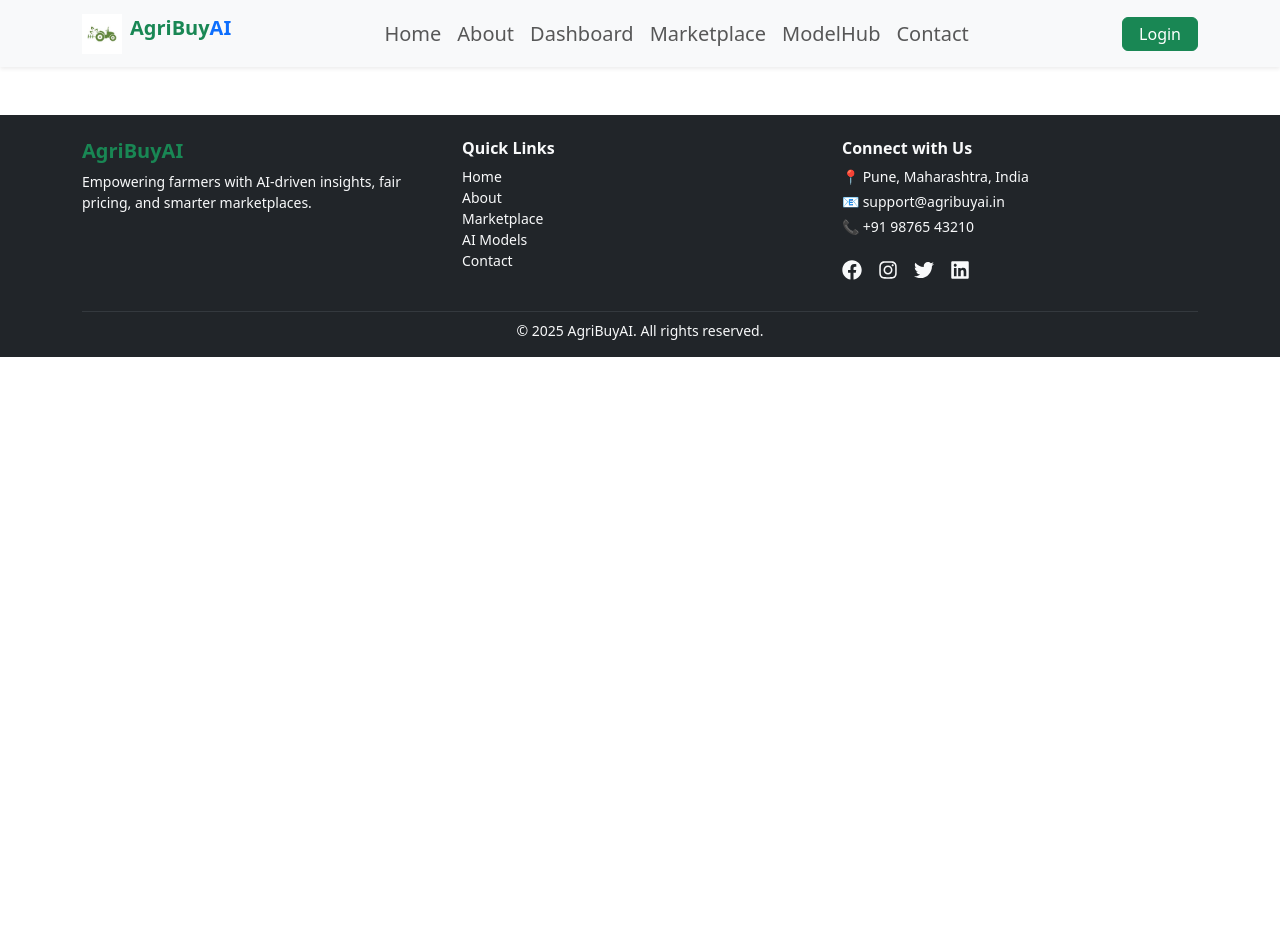
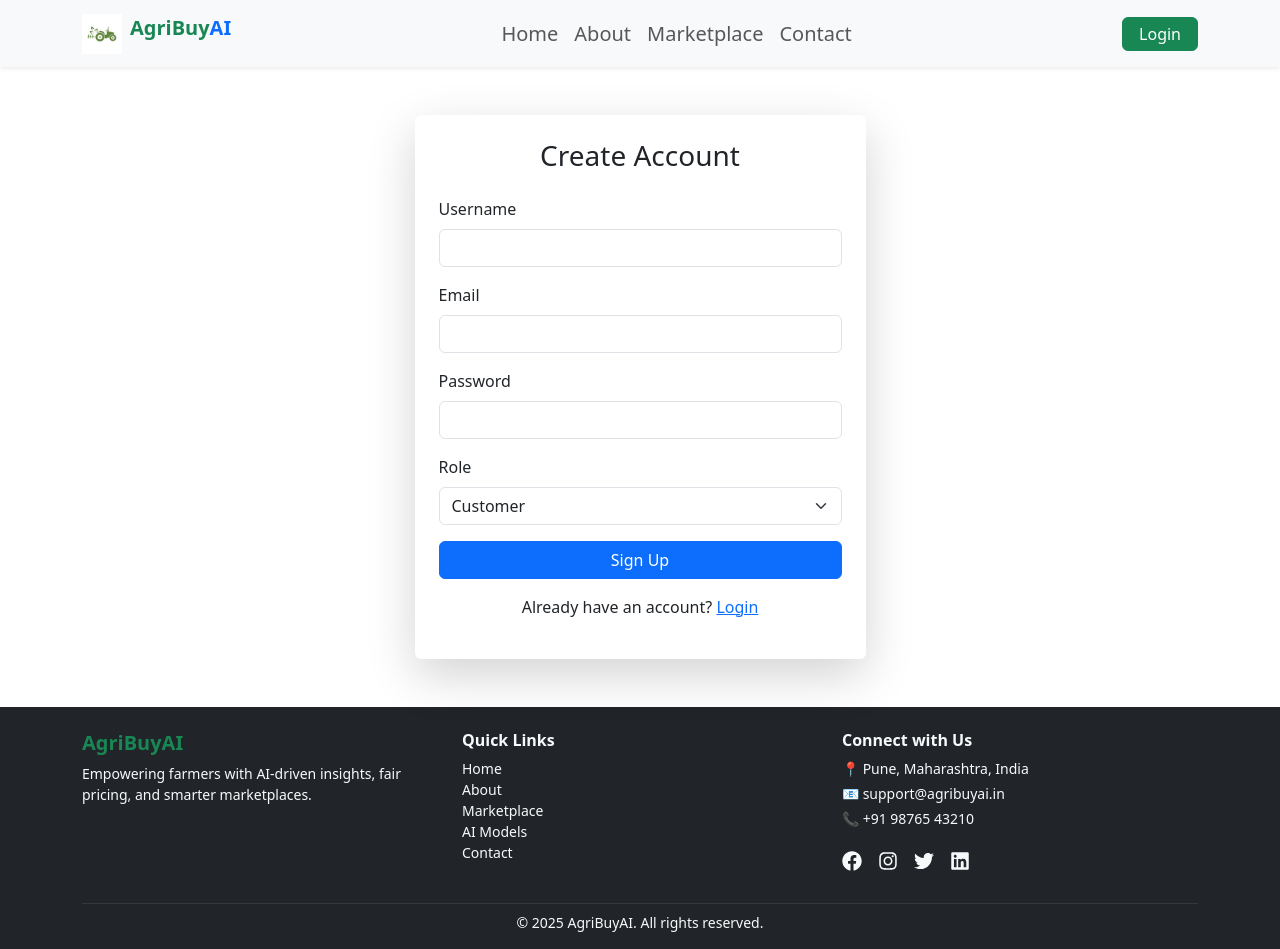
Before and after one commit to shreyas-05hub/Argiculture, a React (Vite) app in the folder frontend/: page /signup in a window 1280 px wide. Before the commit the page ends 800 px from the top, so only its background shows below. Built offline with nearby package versions, Linux system fonts and the light colour scheme.

Commit message:
login&Signup

```diff
--- a/frontend/src/App.jsx
+++ b/frontend/src/App.jsx
@@ -10,6 +10,8 @@ import Authentication from './pages/Authentication'
 import Contact from './pages/ContactUs'
 import Footer from './components/Footer'
 import "bootstrap/dist/css/bootstrap.min.css";
+import Login from './components/auth/Login'
+import Signup from './components/auth/Signup'
 
 const App = () => {
   return (
@@ -23,6 +25,8 @@ const App = () => {
         <Route path='/marketplace' element={<Marketplace/>}/>
         <Route path='/contact' element={<Contact/>}/>
         <Route path='/authentication' element={<Authentication/>}/>
+        <Route path='/login' element={<Login/>}/>
+        <Route path='/signup' element={<Signup/>}/>
       </Routes>
       <Footer/>
     </div>
--- a/frontend/src/components/Navbar.jsx
+++ b/frontend/src/components/Navbar.jsx
@@ -1,10 +1,23 @@
 import React from "react";
-import { Link, NavLink } from "react-router-dom";
+import { Link, NavLink, useNavigate } from "react-router-dom";
 import "bootstrap/dist/css/bootstrap.min.css";
 import "bootstrap/dist/js/bootstrap.bundle.min.js";
 import logo from "../assets/farm-logo.jpg";
 
 const Navbar = () => {
+  const navigate = useNavigate();
+
+  // Retrieve user data from localStorage
+  const user = JSON.parse(localStorage.getItem("loggedInUser"));
+  const role = user?.role || "guest";
+
+  // Logout function
+  const handleLogout = () => {
+    localStorage.removeItem("loggedInUser");
+    alert("Logged out successfully!");
+    navigate("/authentication");
+  };
+
   return (
     <nav className="navbar navbar-expand-lg navbar-light bg-light shadow-sm sticky-top">
       <div className="container">
@@ -39,6 +52,7 @@ const Navbar = () => {
           id="navbarNav"
         >
           <ul className="navbar-nav">
+            {/* Common links for all users */}
             <li className="nav-item">
               <NavLink className="nav-link" to="/">
                 Home
@@ -49,9 +63,37 @@ const Navbar = () => {
                 About
               </NavLink>
             </li>
+
+            {/* Role-based routes */}
+            {role === "guest" && (
+              <li className="nav-item">
+                <NavLink className="nav-link" to="/marketplace">
+                  Marketplace
+                </NavLink>
+              </li>
+            )}
+
+            {role === "enduser" && (
+              <li className="nav-item">
+                <NavLink className="nav-link" to="/marketplace">
+                  Marketplace
+                </NavLink>
+              </li>
+            )}
+
+            {role === "farmer" && (
               <li className="nav-item">
                 <NavLink className="nav-link" to="/farmerdash">
                   Dashboard
+                </NavLink>
+              </li>
+            )}
+
+            {role === "admin" && (
+              <>
+                <li className="nav-item">
+                  <NavLink className="nav-link" to="/admindash">
+                    Admin Dashboard
                   </NavLink>
                 </li>
                 <li className="nav-item">
@@ -59,11 +101,10 @@ const Navbar = () => {
                     Marketplace
                   </NavLink>
                 </li>
-            <li className="nav-item">
-              <NavLink className="nav-link" to="/modelhub">
-                ModelHub
-              </NavLink>
-            </li>
+              </>
+            )}
+
+            {/* Common Contact Page */}
             <li className="nav-item">
               <NavLink className="nav-link" to="/contact">
                 Contact
@@ -71,13 +112,24 @@ const Navbar = () => {
             </li>
           </ul>
         </div>
-        <div>
+
+        {/* Right-side Auth Buttons */}
+        <div className="d-flex align-items-center">
+          {!user ? (
             <Link
-            className="btn btn-success ms-lg-3 px-3 py-1 justify-content-end"
+              className="btn btn-success ms-lg-3 px-3 py-1"
               to="/authentication"
             >
               Login
             </Link>
+          ) : (
+            <button
+              className="btn btn-danger ms-lg-3 px-3 py-1"
+              onClick={handleLogout}
+            >
+              Logout ({user.username})
+            </button>
+          )}
         </div>
       </div>
     </nav>
--- /dev/null
+++ b/frontend/src/components/auth/Login.jsx
@@ -0,0 +1,80 @@
+import React, { useState } from 'react';
+import { useNavigate, Link } from 'react-router-dom';
+
+const Login = () => {
+  const navigate = useNavigate();
+  const [formData, setFormData] = useState({ username: '', password: '' });
+  const [error, setError] = useState('');
+
+  const handleChange = (e) => {
+    setFormData({ ...formData, [e.target.name]: e.target.value });
+  };
+
+  const handleSubmit = (e) => {
+    e.preventDefault();
+
+    // ✅ Retrieve stored user
+    const storedUser = JSON.parse(localStorage.getItem('user'));
+
+    if (
+      storedUser &&
+      storedUser.username === formData.username &&
+      storedUser.password === formData.password
+    ) {
+      // Save login session
+      localStorage.setItem('loggedInUser', JSON.stringify(storedUser));
+      alert('Login successful!');
+      navigate('/');
+    } else {
+      setError('Invalid username or password');
+    }
+  };
+
+  return (
+    <div className="container mt-5">
+      <div className="row justify-content-center">
+        <div className="col-md-5">
+          <div className="card shadow-lg border-0 p-4">
+            <h3 className="text-center mb-4">Login</h3>
+            {error && <div className="alert alert-danger">{error}</div>}
+
+            <form onSubmit={handleSubmit}>
+              <div className="mb-3">
+                <label className="form-label">Username</label>
+                <input
+                  type="text"
+                  name="username"
+                  className="form-control"
+                  onChange={handleChange}
+                  value={formData.username}
+                  required
+                />
+              </div>
+
+              <div className="mb-3">
+                <label className="form-label">Password</label>
+                <input
+                  type="password"
+                  name="password"
+                  className="form-control"
+                  onChange={handleChange}
+                  value={formData.password}
+                  required
+                />
+              </div>
+
+              <button type="submit" className="btn btn-success w-100">
+                Login
+              </button>
+              <p className="text-center mt-3">
+                Don’t have an account? <Link to="/signup">Sign up</Link>
+              </p>
+            </form>
+          </div>
+        </div>
+      </div>
+    </div>
+  );
+};
+
+export default Login;
--- /dev/null
+++ b/frontend/src/components/auth/Signup.jsx
@@ -0,0 +1,96 @@
+import React, { useState } from 'react';
+import { useNavigate, Link } from 'react-router-dom';
+
+const Signup = () => {
+  const navigate = useNavigate();
+  const [formData, setFormData] = useState({
+    username: '',
+    email: '',
+    password: '',
+    role: 'enduser',
+  });
+
+  const handleChange = (e) => {
+    setFormData({ ...formData, [e.target.name]: e.target.value });
+  };
+
+  const handleSubmit = (e) => {
+    e.preventDefault();
+    // ✅ Store user data locally
+    localStorage.setItem('user', JSON.stringify(formData));
+    alert('Signup successful! Redirecting to login...');
+    navigate('/login');
+  };
+
+  return (
+    <div className="container mt-5">
+      <div className="row justify-content-center">
+        <div className="col-md-5">
+          <div className="card shadow-lg border-0 p-4">
+            <h3 className="text-center mb-4">Create Account</h3>
+            <form onSubmit={handleSubmit}>
+              <div className="mb-3">
+                <label className="form-label">Username</label>
+                <input
+                  type="text"
+                  name="username"
+                  className="form-control"
+                  onChange={handleChange}
+                  value={formData.username}
+                  required
+                />
+              </div>
+
+              <div className="mb-3">
+                <label className="form-label">Email</label>
+                <input
+                  type="email"
+                  name="email"
+                  className="form-control"
+                  onChange={handleChange}
+                  value={formData.email}
+                  required
+                />
+              </div>
+
+              <div className="mb-3">
+                <label className="form-label">Password</label>
+                <input
+                  type="password"
+                  name="password"
+                  className="form-control"
+                  onChange={handleChange}
+                  value={formData.password}
+                  required
+                />
+              </div>
+
+              <div className="mb-3">
+                <label className="form-label">Role</label>
+                <select
+                  name="role"
+                  className="form-select"
+                  onChange={handleChange}
+                  value={formData.role}
+                >
+                  <option value="enduser">Customer</option>
+                  <option value="farmer">Farmer</option>
+                  {/* <option value="admin">Admin</option> */}
+                </select>
+              </div>
+
+              <button type="submit" className="btn btn-primary w-100">
+                Sign Up
+              </button>
+              <p className="text-center mt-3">
+                Already have an account? <Link to="/login">Login</Link>
+              </p>
+            </form>
+          </div>
+        </div>
+      </div>
+    </div>
+  );
+};
+
+export default Signup;
--- a/frontend/src/pages/Authentication.jsx
+++ b/frontend/src/pages/Authentication.jsx
@@ -1,9 +1,12 @@
 import React from 'react'
-
+import Login from '../components/auth/Login'
+import Signup from '../components/auth/Signup'
 const Authentication = () => {
   return (
     <div>
       <h1>AUTHENTICATION PAGE</h1>
+      <Login />
+      {/* <Signup /> */}
     </div>
   )
 }
```
Also changed, not shown: frontend/src/pages/ContactUs.jsx (+3 -63 lines). Lines whose indentation alone changed are shown as unchanged.
